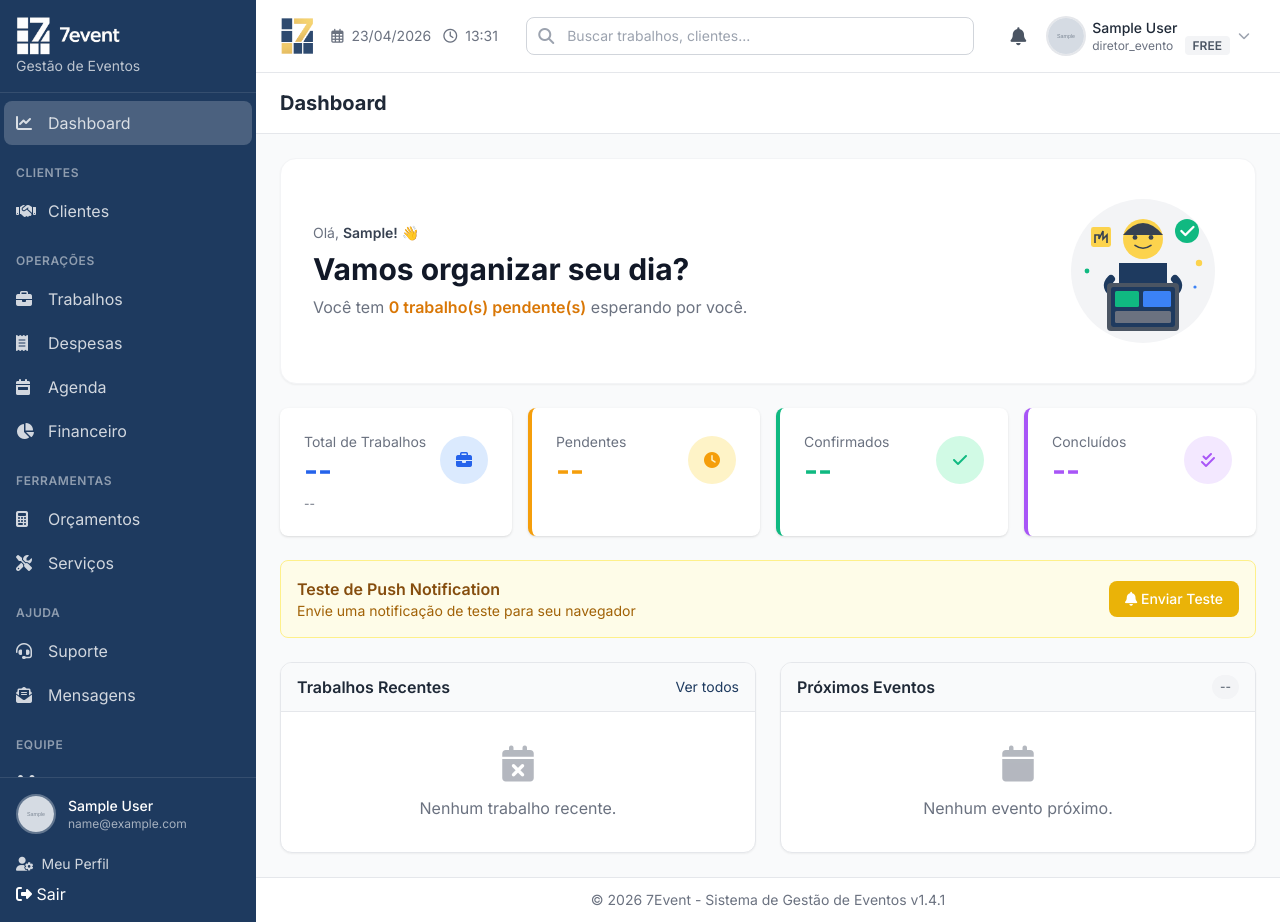
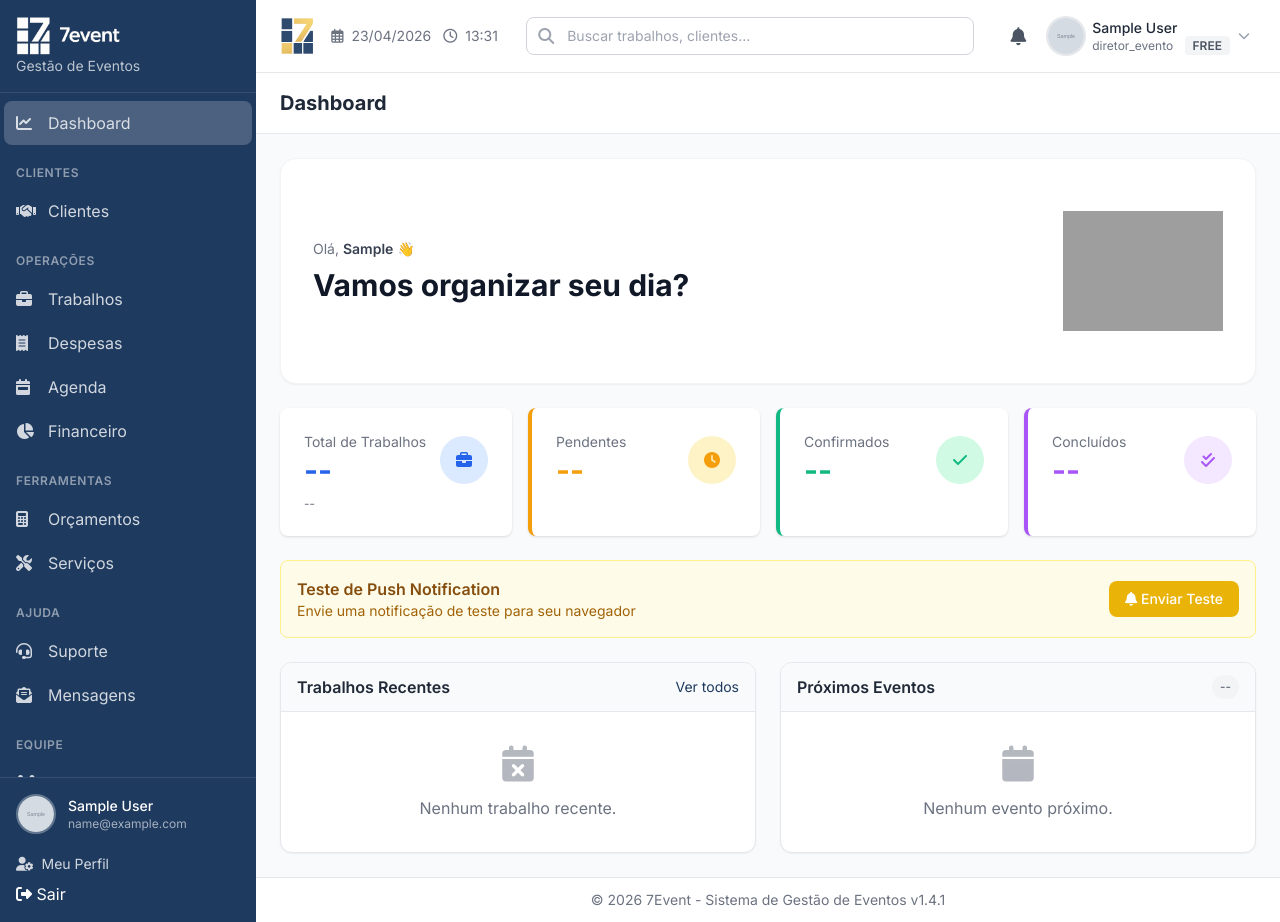
Before and after one commit to 7event24-alt/7event, a Django app: page /app/ in a window 1280 px wide. Run offline with Django 5.2, Linux system fonts and the light colour scheme; a user stored in the database is signed in; tables that the repository leaves empty hold one stand-in row (values such as "Sample post"); grey boxes marked "Sample" are stand-in pictures; data that the repository does not hold is empty; some libraries are stand-ins or nearby versions; grey boxes are pictures that could not be loaded.

Commit message:
fix: remove pending jobs message from welcome banner

```diff
--- a/base/templates/components/welcome_banner.html
+++ b/base/templates/components/welcome_banner.html
@@ -4,19 +4,16 @@
         <!-- Lado esquerdo - Conteúdo textual -->
         <div class="flex-1">
             <p class="text-gray-500 text-sm mb-2">
-                Olá, <span class="font-semibold text-gray-700">{{ user.first_name|default:user.username }}!</span> 👋
+                Olá, <span class="font-semibold text-gray-700">{{ user.first_name|default:user.username }}</span> 👋
             </p>
             <h2 class="text-2xl lg:text-3xl font-bold text-gray-900">
                 Vamos organizar seu dia?
             </h2>
-            <p class="text-gray-500 mt-2 text-sm lg:text-base">
-                Você tem <span class="text-amber-600 font-semibold">{% if jobs_pending > 0 %}{{ jobs_pending }}{% else %}0{% endif %} trabalho(s) pendente(s)</span> esperando por você.
-            </p>
         </div>
 
         <!-- Lado direito - Ilustração -->
         <div class="relative w-32 h-32 lg:w-40 lg:h-40 flex-shrink-0">
-            <img src="{% static 'img/dashboard-welcome.svg' %}" alt="Dashboard" class="w-full h-full">
+            <img src="{% static 'img/dashboard-welcome.png' %}" alt="Dashboard" class="w-full h-full object-contain">
         </div>
     </div>
 </div>
```
